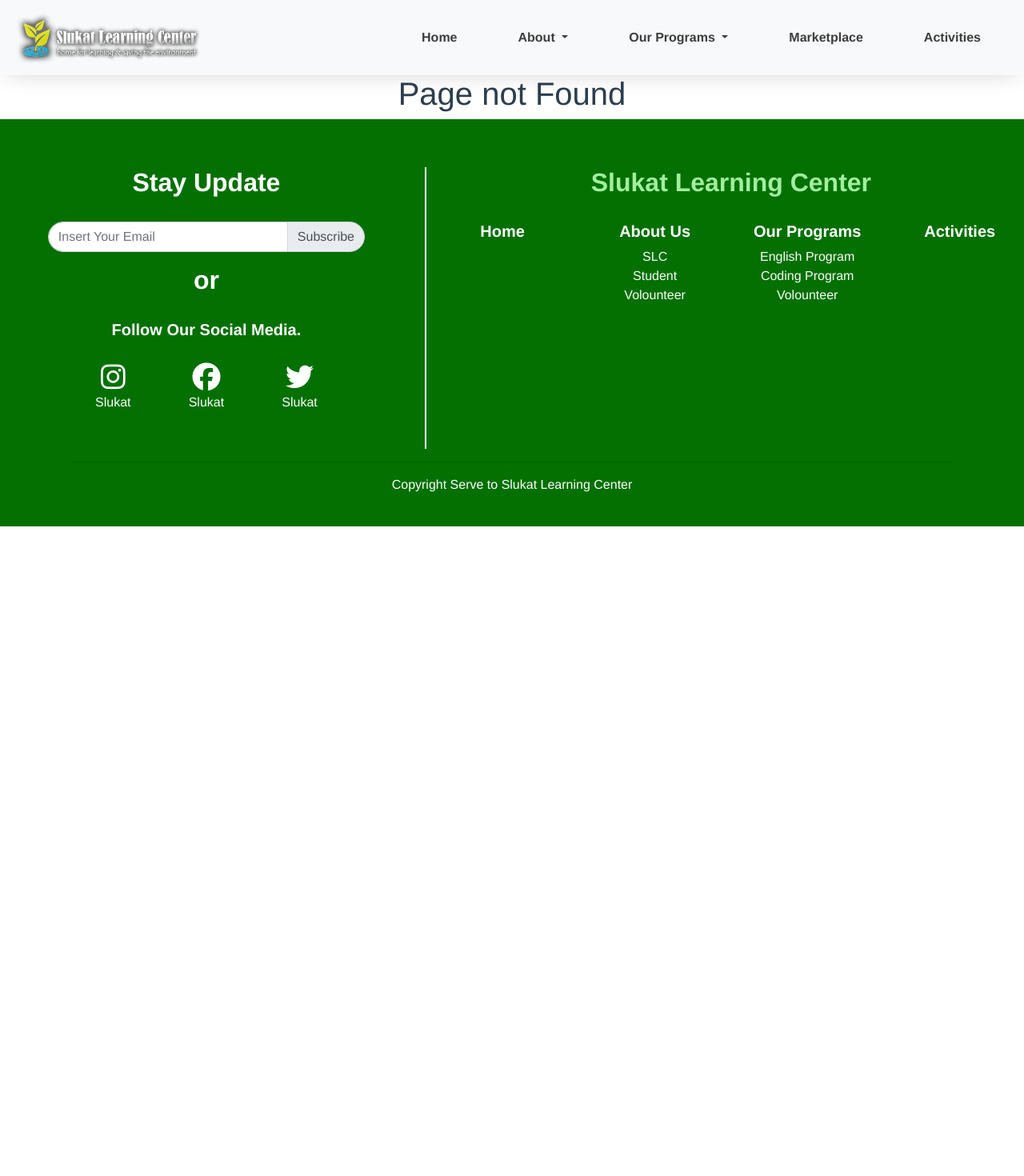
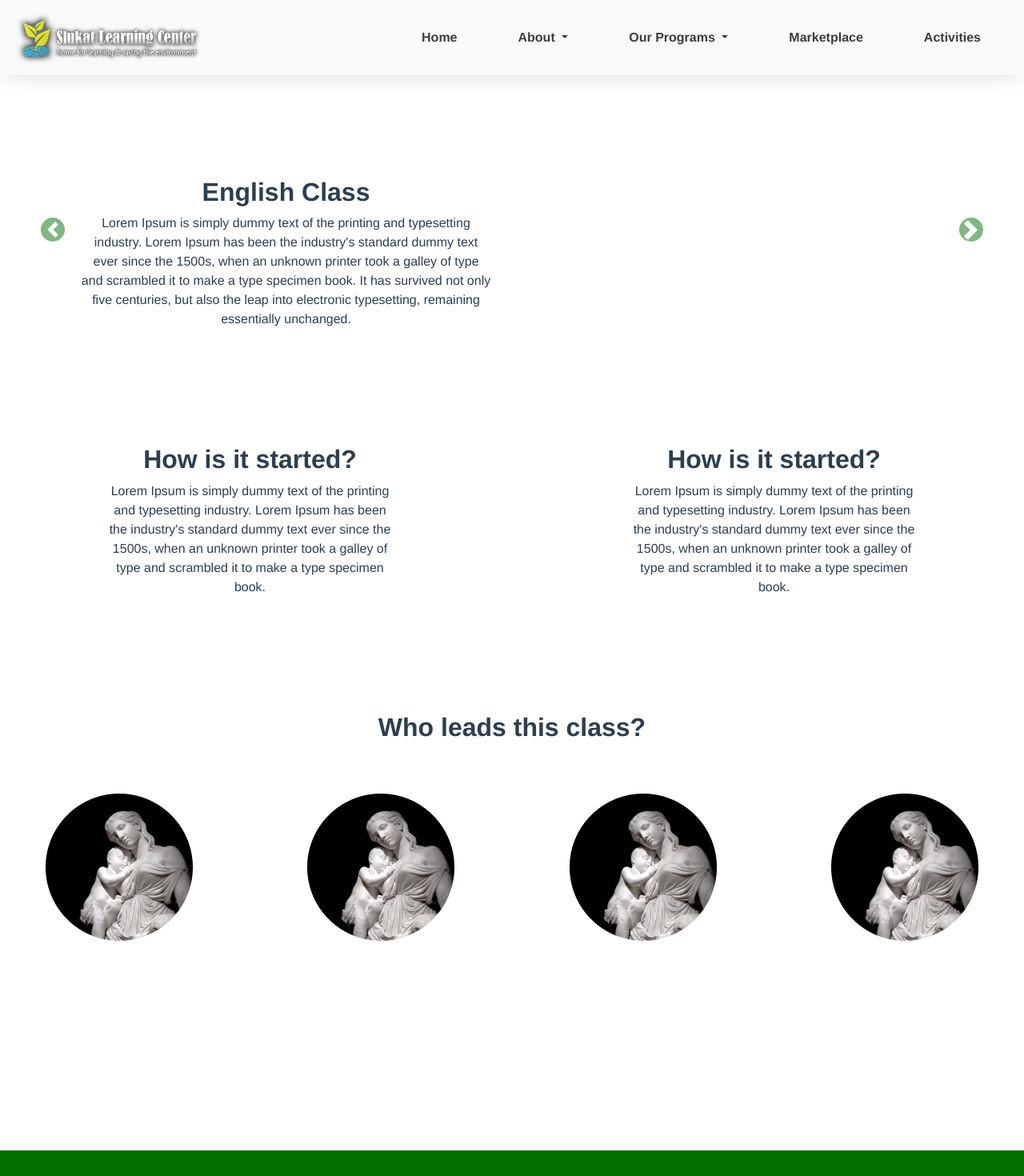
Before and after one commit to PutuRama/slukatcodingrama, a Vue app in the folder client/: page /program/english in a window 1280 px wide. Shown: the top 1470 px of the page at 80% size. Before the commit the page ends 800 px from the top, so only its background shows below. Built offline with nearby package versions, Linux system fonts and the light colour scheme.

Commit message:
make-full-english-program

```diff
--- a/client/src/router/index.js
+++ b/client/src/router/index.js
@@ -13,6 +13,11 @@ const routes = [
     component: () => import(/* webpackChunkName: "about" */ '../views/AboutSlc.vue')
   },
   {
+    path: '/program/english',
+    name: 'About',
+    component: () => import(/* webpackChunkName: "about" */ '../views/english-program.vue')
+  },
+  {
     path: '/:pathMatch(.*)*',
     name: '404',
     component: () => import(/* webpackChunkName: "about" */ '../views/404.vue')
--- /dev/null
+++ b/client/src/views/english-program.vue
@@ -0,0 +1,138 @@
+<template>
+    <div class="english-program">
+    <div id="carouselExampleControls" class="carousel slide" data-ride="carousel">
+    <div class="carousel-inner">
+    <div class="carousel-item active">
+        <h2>English Class</h2>
+        <p>Lorem Ipsum is simply dummy text of the printing and typesetting industry. Lorem Ipsum has been the industry's standard dummy text ever since the 1500s, when an unknown printer took a galley of type and scrambled it to make a type specimen book. It has survived not only five centuries, but also the leap into electronic typesetting, remaining essentially unchanged.</p>
+    </div>
+    <div class="carousel-item">
+        <h2>English Class</h2>
+        <p>Lorem Ipsum is simply dummy text of the printing and typesetting industry. Lorem Ipsum has been the industry's standard dummy text ever since the 1500s, when an unknown printer took a galley of type and scrambled it to make a type specimen book. It has survived not only five centuries, but also the leap into electronic typesetting, remaining essentially unchanged.</p>
+    </div>
+    <div class="carousel-item">
+        <h2>English Class</h2>
+        <p>Lorem Ipsum is simply dummy text of the printing and typesetting industry. Lorem Ipsum has been the industry's standard dummy text ever since the 1500s, when an unknown printer took a galley of type and scrambled it to make a type specimen book. It has survived not only five centuries, but also the leap into electronic typesetting, remaining essentially unchanged.</p>
+    </div>
+  </div>
+  <a class="carousel-control-prev" href="#carouselExampleControls" role="button" data-slide="prev">
+    <span class="carousel-control-prev-icon" aria-hidden="true"></span>
+    <span class="sr-only">Previous</span>
+  </a>
+  <a class="carousel-control-next" href="#carouselExampleControls" role="button" data-slide="next">
+    <span class="carousel-control-next-icon" aria-hidden="true"></span>
+    <span class="sr-only">Next</span>
+  </a>
+</div>
+
+    <div class="how">
+    <div class="row row-how">
+            <div class="col column-how">
+                <h2>How is it started?</h2>
+                <p>Lorem Ipsum is simply dummy text of the printing and typesetting industry. Lorem Ipsum has been the industry's standard dummy text ever since the 1500s, when an unknown printer took a galley of type and scrambled it to make a type specimen book.</p>
+            </div>
+            <div class="col column-how">
+                <h2>How is it started?</h2>
+                <p>Lorem Ipsum is simply dummy text of the printing and typesetting industry. Lorem Ipsum has been the industry's standard dummy text ever since the 1500s, when an unknown printer took a galley of type and scrambled it to make a type specimen book.</p>
+            </div>
+        </div>
+    </div>
+
+
+    <div class="leads">
+        <div class="leads-text">
+            <h2>Who leads this class?</h2>
+        </div>
+        <div class="leads-img">
+            <div class="row">
+                <div class="col column-img">
+                    <img src="../assets/dummyteam.png" alt="">
+                </div>
+                <div class="col column-img">
+                    <img src="../assets/dummyteam.png" alt="">
+                </div>
+                <div class="col column-img">
+                    <img src="../assets/dummyteam.png" alt="">
+                </div>
+                <div class="col column-img">
+                    <img src="../assets/dummyteam.png" alt="">
+                </div>
+            </div>
+        </div>
+    </div>
+
+
+    <div class="activities">
+        <div class="row row-activities">
+
+        </div>
+    </div>
+    </div>
+</template>
+
+<script>
+</script>
+<style scoped>
+.english-program{
+    overflow-x: hidden;
+}
+.carousel{
+    margin: 10% 0 10% 0;
+}
+.carousel-item h2{
+    font-weight: bold;
+}
+.carousel-item p{
+    margin-left: 30%;
+    margin-right: 30%;
+}
+.carousel-control-next-icon{
+    background-color: #047002;
+    border-radius: 100px;
+    width: 25px;
+    padding: 10px 0 15px 0;
+    display: inline-block;
+}
+.carousel-control-next{
+    background-color: #047002;
+    border-radius: 100px;
+    height: 30px;
+    width: 30px;
+    margin: 4% 4% 0 0;
+}
+.carousel-control-prev{
+    background-color: #047002;
+    border-radius: 100px;
+    width: 30px;
+    height: 30px;
+    margin: 4% 0 0 4%;
+}
+
+
+
+.how{
+    margin-bottom: 10%;
+}
+.row-how{
+    display: flex;
+    justify-content: center;
+}
+.column-how{
+    margin-left: 10%;
+    margin-right: 10%;
+}
+.column-how h2{
+    font-weight: bold;
+}
+
+
+.leads-text h2{
+    font-weight: bold;
+}
+.leads-text{
+    margin-bottom: 5%;
+}
+.column-img{
+    margin-bottom: 20%;
+}
+</style>
```
Also changed, not shown: client/src/views/program-spesifik.vue (deleted, +0 -9 lines).
